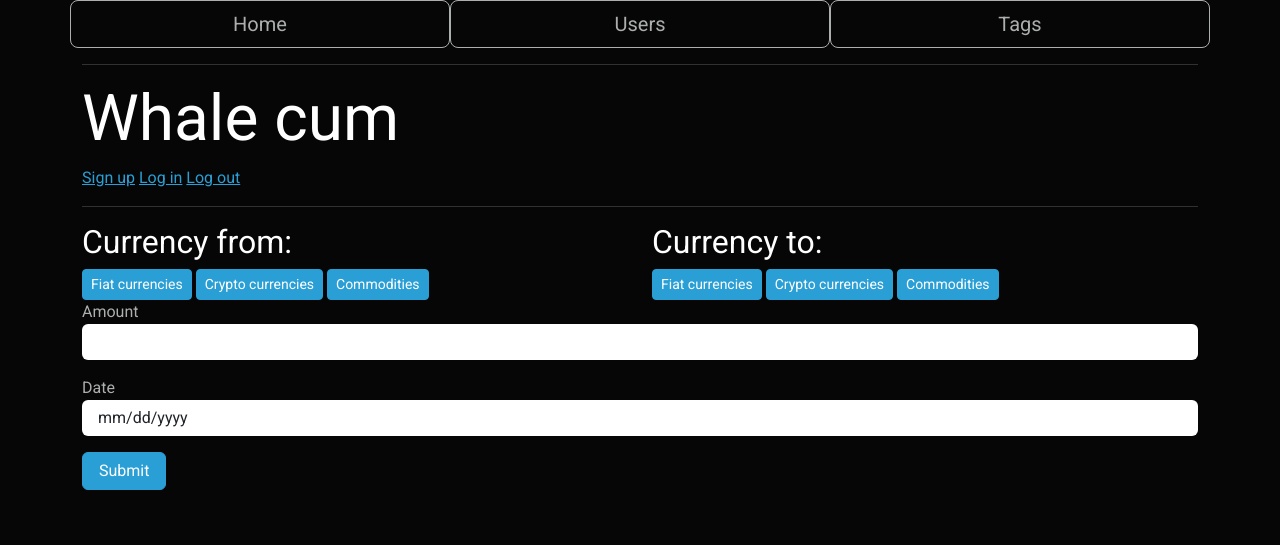
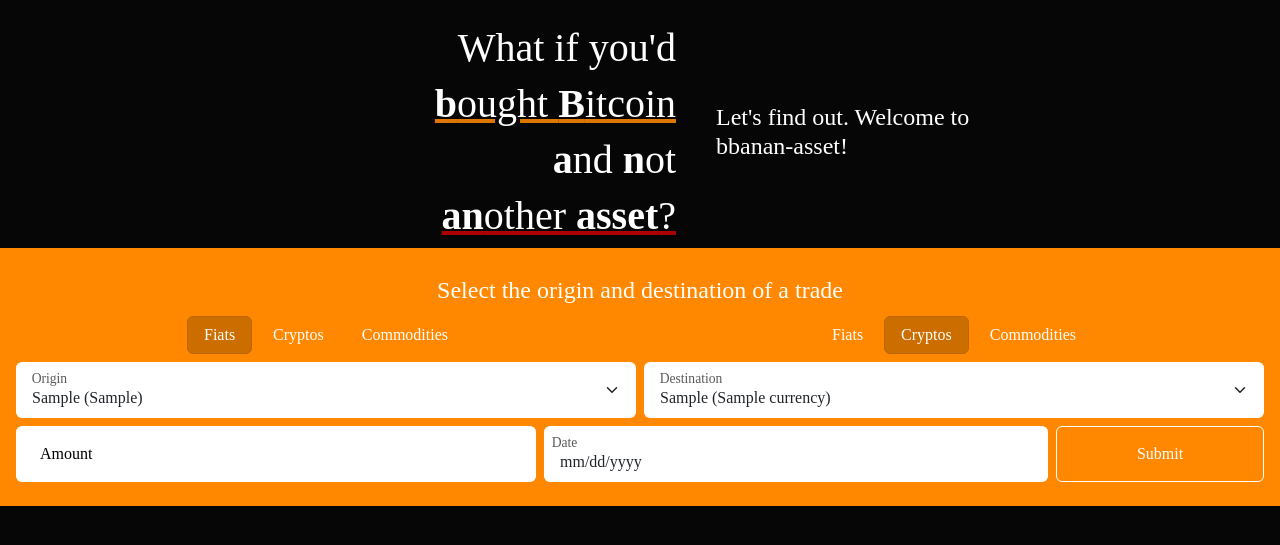
Before and after one commit to Lordkarma88/banan-asset, a Flask app: page / in a window 1280 px wide. Shown: the top 545 px of the page. Run offline with Flask 2, Linux system fonts and the light colour scheme; tables that the repository leaves empty hold one stand-in row (values such as "Sample post"); parts of the project's set-up code (start-up, migrations or seed data) failed here and were passed over.

Commit message:
made landing page with form

```diff
--- a/app/app.py
+++ b/app/app.py
@@ -40,7 +40,7 @@ def home():
     choices = get_choices()
     form.from_fiats.choices, form.from_cryptos.choices, form.from_comms.choices = choices
     form.to_fiats.choices, form.to_cryptos.choices, form.to_comms.choices = choices
-    # ADD COMMODITIES
+
     return render_template('index.html', form=form)
 
 
@@ -50,19 +50,19 @@ def get_choices():
         Fiat_curr.symbol, Fiat_curr.country).order_by(
         Fiat_curr.symbol).all()
     fiat_choices = [(ch[0], f'{ch[0]} ({ch[1]})') for ch in fiat_tuples]
-    fiat_choices.insert(0, ('', 'Select a fiat currency...'))
+    # fiat_choices.insert(0, ('', 'Select a fiat currency...'))
 
     crypto_tuples = db.session.query(
         Crypto_curr.symbol, Crypto_curr.name).order_by(
         Crypto_curr.symbol).all()
-    crypto_choices = [(ch[0], f'{ch[1]} ({ch[0]})') for ch in crypto_tuples]
-    crypto_choices.insert(0, ('', 'Select a cryptocurrency...'))
+    crypto_choices = [(ch[0], f'{ch[0]} ({ch[1]})') for ch in crypto_tuples]
+    # crypto_choices.insert(0, ('', 'Select a cryptocurrency...'))
 
     comm_tuples = db.session.query(
         Commodity.symbol, Commodity.name).order_by(
         Commodity.name).all()
     comm_choices = [tuple(ch) for ch in comm_tuples]
-    comm_choices.insert(0, ('', 'Select a commodity...'))
+    # comm_choices.insert(0, ('', 'Select a commodity...'))
     return (fiat_choices, crypto_choices, comm_choices)
 
 
--- a/app/forms.py
+++ b/app/forms.py
@@ -1,5 +1,5 @@
 from flask_wtf import FlaskForm
-from wtforms import StringField, PasswordField, SelectField, DateField, FloatField
+from wtforms import StringField, PasswordField, SelectField, DateField, IntegerField
 from wtforms.validators import InputRequired, Length
 
 
@@ -24,11 +24,11 @@ class LoginForm(FlaskForm):
 
 
 class TradeForm(FlaskForm):
-    from_fiats = SelectField('Fiat currencies')
-    from_cryptos = SelectField('Crypto currencies')
-    from_comms = SelectField('Commodities')
-    to_fiats = SelectField('Fiat currencies')
-    to_cryptos = SelectField('Crypto currencies')
-    to_comms = SelectField('Commodities')
-    amount = FloatField('Amount', validators=[InputRequired()])
+    from_fiats = SelectField('Origin')
+    from_cryptos = SelectField('Origin')
+    from_comms = SelectField('Origin')
+    to_fiats = SelectField('Destination')
+    to_cryptos = SelectField('Destination')
+    to_comms = SelectField('Destination')
+    amount = IntegerField('Amount', validators=[InputRequired()])
     date = DateField('Date', validators=[InputRequired()])
--- /dev/null
+++ b/app/static/style.css
@@ -0,0 +1,13 @@
+body {
+  font-family: 'Rubik';
+}
+
+#header-btc {
+  text-decoration: underline;
+  text-decoration-color: #d70;
+}
+
+#header-asset {
+  text-decoration: underline;
+  text-decoration-color: #a00;
+}
--- a/app/templates/index.html
+++ b/app/templates/index.html
@@ -1,77 +1,112 @@
-{% extends 'base.html' %}
+<!DOCTYPE html>
+<html lang="en">
+<head>
+  <meta charset="UTF-8">
+  <meta http-equiv="X-UA-Compatible" content="IE=edge">
+  <meta name="viewport" content="width=device-width, initial-scale=1.0">
+  <link rel="stylesheet" href="https://cdn.jsdelivr.net/npm/bootswatch@5.2.3/dist/cyborg/bootstrap.min.css">
+  <link rel="stylesheet" href="https://cdn.jsdelivr.net/npm/bootstrap-icons@1.10.3/font/bootstrap-icons.css">
+  <link rel="stylesheet" href="/static/style.css">
+  <link rel="shortcut icon" href="{{ url_for('static', filename='favicon.ico') }}">
+  <title>Bbanan-asset</title>
+</head>
 
-{% block title %}Buy Bitcoin And Not ANother Asset!{% endblock %}
+<body>
+  <header>
+    <div class="container">
+      <div class="row pt-4">
+        <div class="col-8 col-md-6 ms-md-5 text-end" id="title">
+          <h3>What if you'd</h3>
+          <h3 id="header-btc"><b>b</b>ought <b>B</b>itcoin</h3>
+          <h3><b>a</b>nd <b>n</b>ot</h3>
+          <h3 id="header-asset"><b>an</b>other <b>asset</b>?</h3>
+        </div>
+        <div class="col-3 ms-md-3 d-flex align-items-center">
+          <h5>Let's find out. Welcome to bbanan-asset!</h5>
+        </div>
+      </div>
+    </div>
+  </header>
 
-{% block content %}
-  <h1>Whale cum</h1>
-  <a href="/signup">Sign up</a>
-  <a href="/login">Log in</a>
-  <a href="/logout">Log out</a>
-  <hr>
+  <form class="bg-warning text-center px-3 py-4">
+    <legend>Select the origin and destination of a trade</legend>
+    <div class="row gx-2">
+      <div class="col">
+        <fieldset class="d-grid d-md-block gap-2 mb-2">
+          <!-- <span class="lead text-white">From: </span> -->
 
-  <form method="POST" action="/test">
-    <div class="row">
-      <div class="col">
-        <h4>Currency from:</h4>
+          <input type="radio" id="f-fiat-radio" name="fsym-radio" class="btn-check fsym-radio" autocomplete="off" checked>
+          <label for="f-fiat-radio" class="btn btn-warning">Fiats</label>
 
-        <button class="btn btn-sm btn-primary" type="button" data-bs-toggle="collapse" data-bs-target="#collapse-fr-fiat">Fiat currencies</button>
-        <button class="btn btn-sm btn-primary" type="button" data-bs-toggle="collapse" data-bs-target="#collapse-fr-crypto">Crypto currencies</button>
-        <button class="btn btn-sm btn-primary" type="button" data-bs-toggle="collapse" data-bs-target="#collapse-fr-comm">Commodities</button>
+          <input type="radio" id="f-crypto-radio" name="fsym-radio" class="btn-check fsym-radio" autocomplete="off">
+          <label for="f-crypto-radio" class="btn btn-warning">Cryptos</label>
 
-        <div class="collapse" id="collapse-fr-fiat">
-          {{ form.from_fiats.label }}
-          {{ form.from_fiats(class_='form-control') }}
-        </div>
-        <div class="collapse" id="collapse-fr-crypto">
-          {{ form.from_cryptos.label }}
-          {{ form.from_cryptos(class_='form-control') }}
-        </div>
-        <div class="collapse" id="collapse-fr-comm">
-          {{ form.from_comms.label }}
-          {{ form.from_comms(class_='form-control') }}
-        </div>
+          <input type="radio" id="f-comm-radio" name="fsym-radio" class="btn-check fsym-radio" autocomplete="off">
+          <label for="f-comm-radio" class="btn btn-warning">Commodities</label>
+        </fieldset>
+
+        <fieldset> <!-- These get toggled by js when radio buttons ^^^ are clicked -->
+          <div class="fsym-collapse collapse show form-floating" id="f-fiat-collapse">
+            {{ form.from_fiats(class_='form-select') }}
+            {{ form.from_fiats.label(class_='text-black') }}
+          </div>
+          <div class="fsym-collapse collapse form-floating" id="f-crypto-collapse">
+            {{ form.from_cryptos(class_='form-select') }}
+            {{ form.from_cryptos.label(class_='text-black') }}
+          </div>
+          <div class="fsym-collapse collapse form-floating" id="f-comm-collapse">
+            {{ form.from_comms(class_='form-select') }}
+            {{ form.from_comms.label(class_='text-black') }}
+          </div>
+        </fieldset>
       </div>
 
       <div class="col">
-        <h4>Currency to:</h4>
+        <fieldset class="d-grid d-md-block gap-2 mb-2">
+          <!-- <span class="lead text-white">To: </span> -->
 
-        <button class="btn btn-sm btn-primary" type="button" data-bs-toggle="collapse" data-bs-target="#collapse-to-fiat">Fiat currencies</button>
-        <button class="btn btn-sm btn-primary" type="button" data-bs-toggle="collapse" data-bs-target="#collapse-to-crypto">Crypto currencies</button>
-        <button class="btn btn-sm btn-primary" type="button" data-bs-toggle="collapse" data-bs-target="#collapse-to-comm">Commodities</button>
+          <input type="radio" id="t-fiat-radio" name="tsym-radio" class="btn-check tsym-radio" autocomplete="off">
+          <label for="t-fiat-radio" class="btn btn-warning">Fiats</label>
 
-        <div class="collapse" id="collapse-to-fiat">
-          {{ form.to_fiats.label }}
-          {{ form.to_fiats(class_='form-control') }}
-        </div>
-        <div class="collapse" id="collapse-to-crypto">
-          {{ form.to_cryptos.label }}
-          {{ form.to_cryptos(class_='form-control') }}
-        </div>
-        <div class="collapse" id="collapse-to-comm">
-          {{ form.to_comms.label }}
-          {{ form.to_comms(class_='form-control') }}
-        </div>
+          <input type="radio" id="t-crypto-radio" name="tsym-radio" class="btn-check tsym-radio" autocomplete="off" checked>
+          <label for="t-crypto-radio" class="btn btn-warning">Cryptos</label>
+
+          <input type="radio" id="t-comm-radio" name="tsym-radio" class="btn-check tsym-radio" autocomplete="off">
+          <label for="t-comm-radio" class="btn btn-warning">Commodities</label>
+        </fieldset>
+
+        <fieldset class="my-2">
+          <div class="tsym-collapse collapse form-floating" id="t-fiat-collapse">
+            {{ form.to_fiats(class_='form-select') }}
+            {{ form.to_fiats.label(class_='text-black') }}
+          </div>
+          <div class="tsym-collapse collapse show form-floating" id="t-crypto-collapse-">
+            {{ form.to_cryptos(class_='form-select') }}
+            {{ form.to_cryptos.label(class_='text-black') }}
+          </div>
+          <div class="tsym-collapse collapse form-floating" id="t-comm-collapse">
+            {{ form.to_comms(class_='form-select') }}
+            {{ form.to_comms.label(class_='text-black') }}
+          </div>
+        </fieldset>
       </div>
     </div>
 
-    <p>
-      {{ form.amount.label }}
-      {{ form.amount(class_='form-control') }}
+    <div class="row gx-0 gy-2">
+      <div class="col-md-5 form-floating">
+        {{ form.amount(class_='form-control', placeholder_='42', min_='0', step_='.00000001') }}
+        {{ form.amount.label(class_='text-black ms-2') }}
+      </div>
+      <div class="col-md-5 px-md-2 form-floating">
+        {{ form.date(class_='form-control') }}
+        {{ form.date.label(class_='text-black') }}
+      </div>
 
-      {% for error in form.amount.errors %}
-      <span class="text-danger">{{ error }}</span>
-      {% endfor %}
-    </p>
-    <p>
-      {{ form.date.label }}
-      {{ form.date(class_='form-control') }}
+      <button class="col-md-2 btn btn-warning border-white" type="submit">Submit</button>
+    </div>
+  </form>
 
-      {% for error in form.date.errors %}
-      <span class="text-danger">{{ error }}</span>
-      {% endfor %}
-    </p>
 
-    <button class="btn btn-primary" type="submit">Submit</button>
-
-  </form>
-{% endblock %}
+  <script src="https://cdn.jsdelivr.net/npm/bootstrap@5.3.0-alpha1/dist/js/bootstrap.bundle.min.js"></script>
+</body>
+</html>
```
Also changed, not shown: app/templates/index2.html (added, +77 -0 lines).
